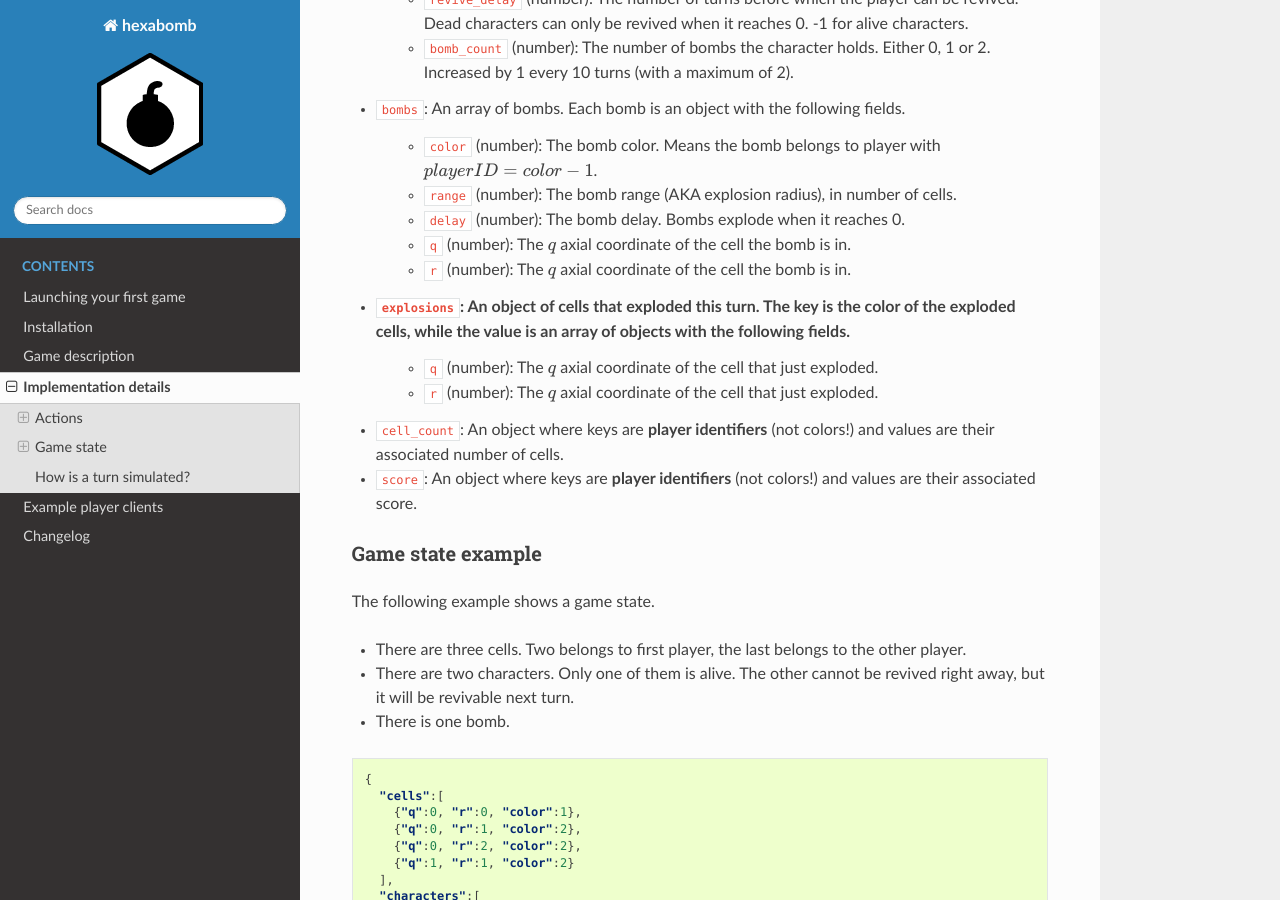
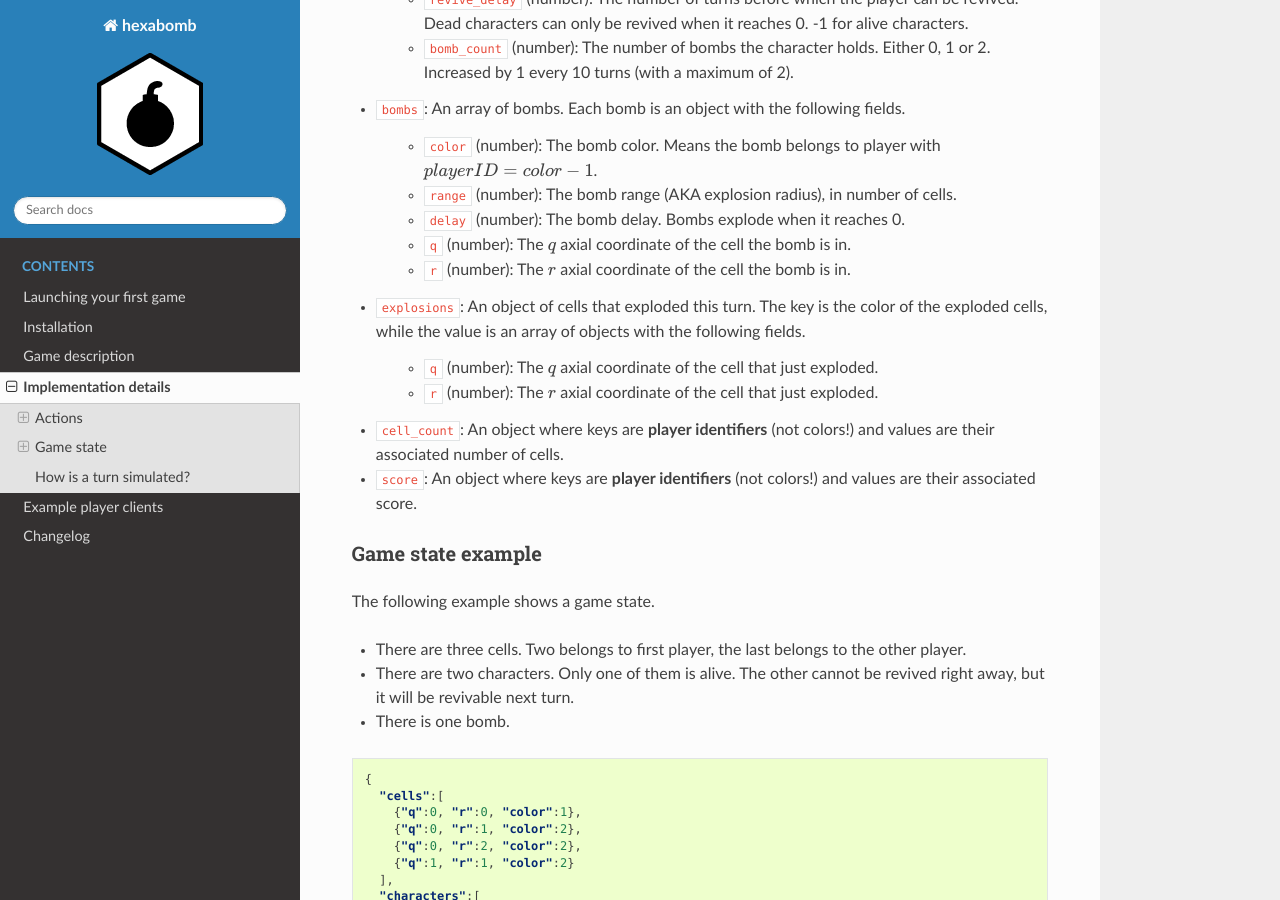
Before and after one commit to netorcai/hexabomb, a Sphinx documentation site: the page built from docs/details.rst, in a window 1280 px wide and 900 px high, scrolled down 2053 px. Built offline with Sphinx 7.4.7 and the Read the Docs theme 2.0.0, drawn with Linux system fonts in a browser that asks for light colours.

```diff
--- a/docs/details.rst
+++ b/docs/details.rst
@@ -101,11 +101,12 @@ The game state is a JSON_ object with the following fields.
     - ``range`` (number): The bomb range (AKA explosion radius), in number of cells.
     - ``delay`` (number): The bomb delay. Bombs explode when it reaches 0.
     - ``q`` (number): The :math:`q` axial coordinate of the cell the bomb is in.
-    - ``r`` (number): The :math:`q` axial coordinate of the cell the bomb is in.
+    - ``r`` (number): The :math:`r` axial coordinate of the cell the bomb is in.
 
 - ``explosions``: An object of cells that exploded this turn. The key is the color of the exploded cells, while the value is an array of objects with the following fields.
+
     - ``q`` (number): The :math:`q` axial coordinate of the cell that just exploded.
-    - ``r`` (number): The :math:`q` axial coordinate of the cell that just exploded.
+    - ``r`` (number): The :math:`r` axial coordinate of the cell that just exploded.
 
 - ``cell_count``: An object where keys are **player identifiers** (not colors!) and values are their associated number of cells.
 - ``score``: An object where keys are **player identifiers** (not colors!) and values are their associated score.
```
